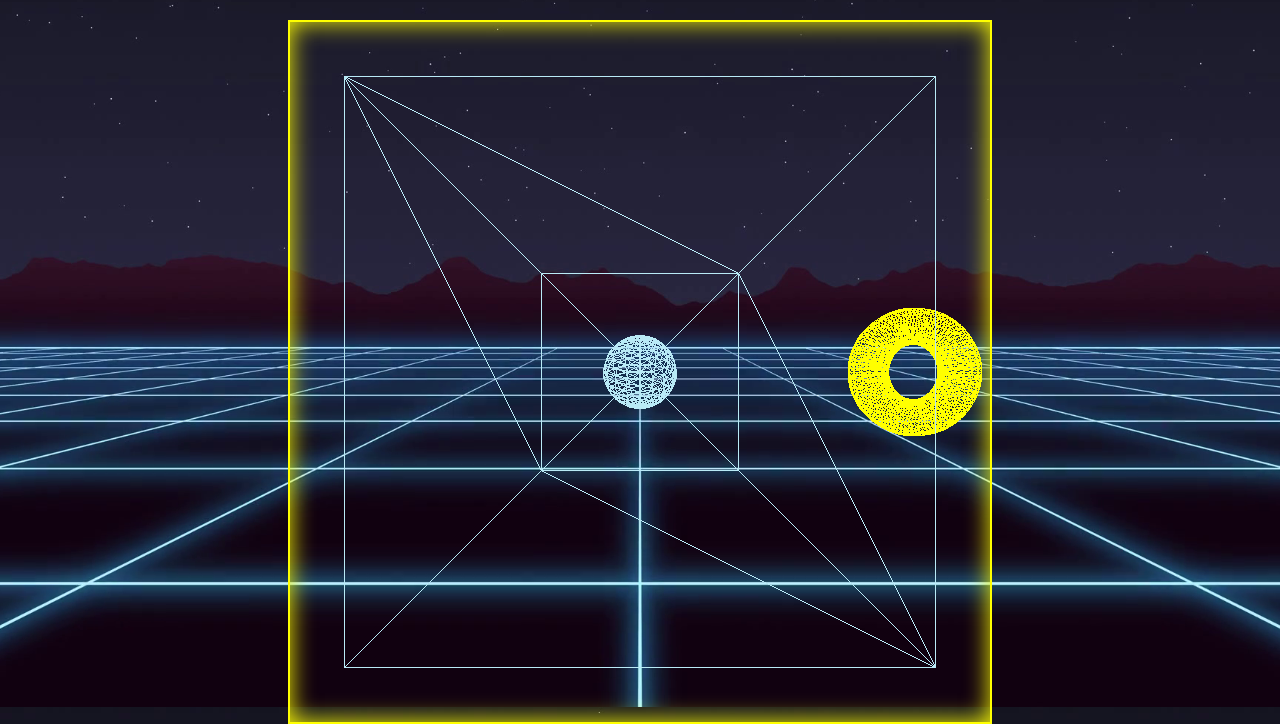
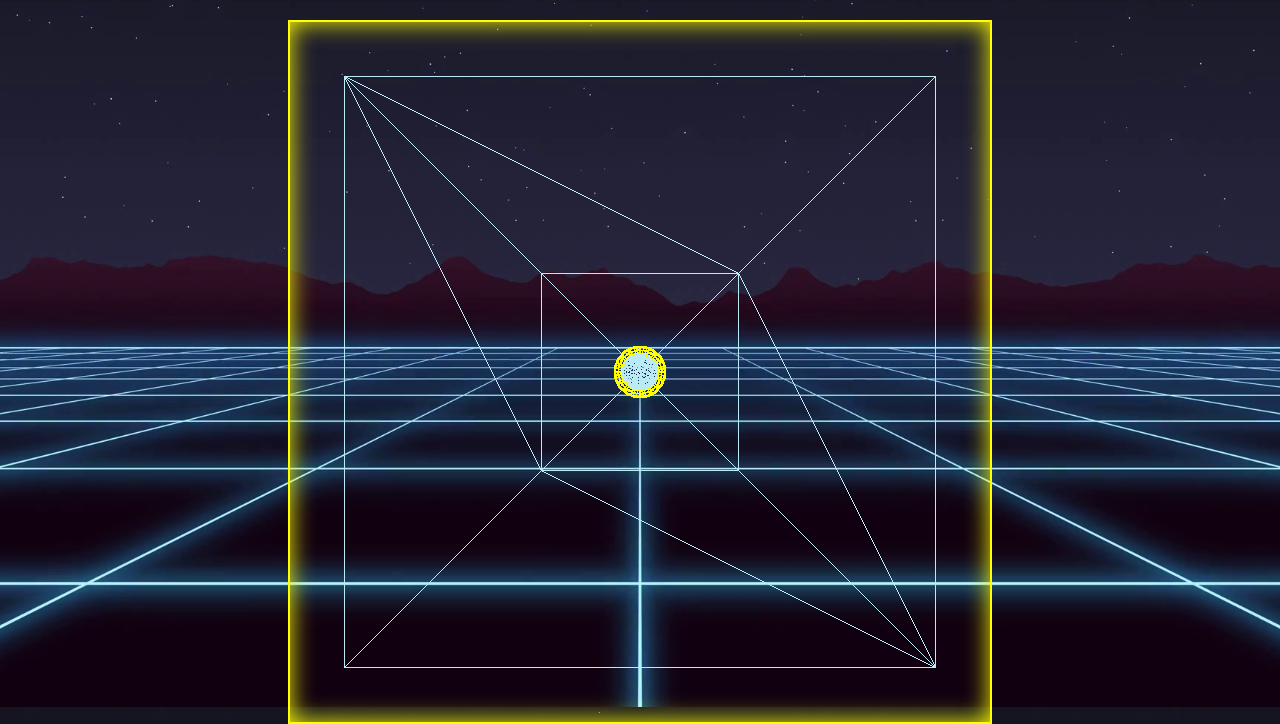
Before and after one commit to wjoeyu/Derezzball, a website built with webpack: page dist/index.html in a window 1280 px wide. Shown: the part 93-817 px from the top of the page. Built offline with nearby package versions, Linux system fonts and the light colour scheme.

Commit message:
added mouse control

```diff
--- a/css/derezzball.css
+++ b/css/derezzball.css
@@ -2,7 +2,7 @@ body {
 	/* background-color: black; */
   background-image: url("../images/derezzball_bg_3.png");
   background-size: cover;
-  background-position: center;
+  background-position: top;
 }
 
 html {
--- a/src/ball.js
+++ b/src/ball.js
@@ -1,6 +1,6 @@
 import * as THREE from 'three';
 
-const sphereGeometry = new THREE.SphereGeometry( .4, 16, 16 );
+const sphereGeometry = new THREE.SphereGeometry( 20, 16, 16 );
 const material = new THREE.MeshLambertMaterial( {color: 0xb9eaf6} );
 const wireframe_material = new THREE.MeshBasicMaterial( { color: 0xb9eaf6, wireframe: true } );
 
--- a/src/paddle.js
+++ b/src/disc.js
@@ -1,9 +1,12 @@
 import * as THREE from 'three';
 
-const geometry = new THREE.TorusGeometry( .5, .2, 16, 100 );
+const discWidth = 48;
+
+
+const geometry = new THREE.TorusGeometry( discWidth/2 , 4.8, 8, 16 );
 const material = new THREE.MeshBasicMaterial( { color: 0xffff00 } );
 
 
 const wireframe_material = new THREE.MeshBasicMaterial( { color: 0xffff00, wireframe: true } );
 
-export const paddle = new THREE.Mesh( geometry, wireframe_material );
+export const disc = new THREE.Mesh( geometry, wireframe_material );
--- a/src/gamecube.js
+++ b/src/gamecube.js
@@ -1,7 +1,27 @@
 import * as THREE from 'three';
 
-const geometry = new THREE.BoxGeometry( 3.24, 3.24, 5 );
+const geometry = new THREE.BoxGeometry( 324, 324, 500 );
 const material = new THREE.MeshBasicMaterial( { color: 0x76f1ff } );
-const wireframe_material = new THREE.MeshBasicMaterial( { color: 0xb9eaf6, wireframe: true } );
+const wireframeMaterial = new THREE.MeshBasicMaterial( { color: 0xb9eaf6, wireframe: true } );
+const planeMaterial = new THREE.MeshBasicMaterial( {color: 0x000000, side: THREE.DoubleSide} );
 
-export const cube = new THREE.Mesh( geometry, wireframe_material );
+export const cube = new THREE.Mesh( geometry, wireframeMaterial );
+
+const geometry1 = new THREE.PlaneGeometry( 3.24, 3.24, 1 );
+export const backPlane = new THREE.Mesh( geometry1, planeMaterial );
+//
+// const geometry2 = new THREE.PlaneGeometry( 5, 3.24, 1 );
+// export const leftPlane = new THREE.Mesh( geometry2, wireframeMaterial );
+// leftPlane.position.x = -4.12;
+//
+// const geometry3 = new THREE.PlaneGeometry( 5, 3.24, 1 );
+// export const rightPlane = new THREE.Mesh( geometry3, wireframeMaterial );
+// rightPlane.position.x = 4.12;
+//
+// const geometry4 = new THREE.PlaneGeometry( 3.24, 5, 1 );
+// export const topPlane = new THREE.Mesh( geometry4, wireframeMaterial );
+// topPlane.position.y = 3.24;
+//
+// const geometry5 = new THREE.PlaneGeometry( 3.24, 5, 1 );
+// export const bottomPlane = new THREE.Mesh( geometry5, wireframeMaterial );
+// topPlane.position.y = -3.24;
--- a/src/index.js
+++ /dev/null
@@ -1,50 +0,0 @@
-import * as THREE from 'three';
-import { cube } from './gamecube';
-import { ball } from './ball';
-import { pointLight } from './light';
-import { paddle } from "./paddle"
-
-const scene = new THREE.Scene();
-const camera = new THREE.PerspectiveCamera( 75, 1 , 0.1, 1000 );
-
-const renderer = new THREE.WebGLRenderer( {alpha : true});
-
-renderer.setSize( 700, 700 );
-renderer.setClearColor( 0x000000, 0 );
-
-//creating a shadow
-// renderer.shadowMap.enabled = true;
-// renderer.shadowMap.type = THREE.PCFSoftShadowMap;
-//
-// const light = new THREE.PointLight( 0xd1f2ff, 1 , 100);
-// l
-
-// pointLight.position.x = 1000;
-// pointLight.position.y = -400;
-// pointLight.position.z = 1000;
-// pointLight.intensity = 2;
-// pointLight.distance = 10000;
-
-// scene.add( pointLight );
-scene.add( paddle );
-scene.add( cube );
-scene.add( ball );
-
-paddle.position.x = 3;
-
-camera.position.z = 5;
-
-function animate() {
-	requestAnimationFrame( animate );
-
-
-  // cube.rotation.y += .02;
-  ball.rotation.y += .02;
-	ball.rotation.x += .02;
-	renderer.render( scene, camera );
-}
-
-animate();
-
-
-document.body.appendChild(renderer.domElement);
--- /dev/null
+++ b/src/theGrid.js
@@ -0,0 +1,70 @@
+import * as THREE from 'three';
+import { cube, backPlane, leftPlane, rightPlane, topPlane, bottomPlane } from './gamecube';
+import { ball } from './ball';
+import { pointLight } from './light';
+import { disc } from "./disc";
+
+const scene = new THREE.Scene();
+const camera = new THREE.PerspectiveCamera( 75, 1 , 0.1, 1000 );
+const renderer = new THREE.WebGLRenderer( {alpha : true});
+
+// renderer.sortObjects = false;
+renderer.setSize( 700, 700 );
+renderer.setClearColor( 0x000000, 0 );
+
+// pointLight.position.x = 1000;
+// pointLight.position.y = -400;
+// pointLight.position.z = 1000;
+// pointLight.intensity = 2;
+// pointLight.distance = 10000;
+// scene.add( pointLight );
+
+let ballDirX = 1;
+let ballDirY = 1;
+let ballDirZ = 1;
+let ballSpeed = 2;
+
+scene.add( disc );
+scene.add( cube );
+scene.add( ball );
+scene.add( backPlane);
+
+cube.position.z = 0;
+// paddle.position.y=
+// paddle.position.x = 1.38;
+// paddle.position.y = 1.38;
+disc.position.z = 0;
+
+ball.position.z = 0;
+ball.position.x = 0;
+camera.position.z = 500 ;
+
+document.addEventListener("mousemove", discController, false);
+
+function animate() {
+	requestAnimationFrame( animate );
+
+  disc.rotation.z +=.24;
+  // cube.rotation.y += .02;
+  ball.rotation.y += .02;
+	ball.rotation.x += .02;
+  // ball.position.z += -.001;
+	renderer.render( scene, camera );
+}
+
+function discController (e) {
+  const canvas = document.getElementsByTagName("canvas")[0];
+  let relativeX = e.clientX - canvas.offsetLeft;
+  if(relativeX > -canvas.width/2 && relativeX < canvas.width/2) {
+        disc.position.x = relativeX;
+    }
+  let relativeY = e.clientY-200;
+  if(relativeY > -canvas.height/2 && relativeY < canvas.height) {
+        disc.position.y = -(relativeY);
+    }
+}
+
+animate();
+
+
+document.body.appendChild(renderer.domElement);
--- a/webpack.config.js
+++ b/webpack.config.js
@@ -1,7 +1,7 @@
 const path = require('path');
 
 module.exports = {
-  entry: './src/index.js',
+  entry: './src/theGrid.js',
   output: {
     filename: 'bundle.js',
     path: path.resolve(__dirname, 'dist')
```
Also changed, not shown: dist/bundle.js.
